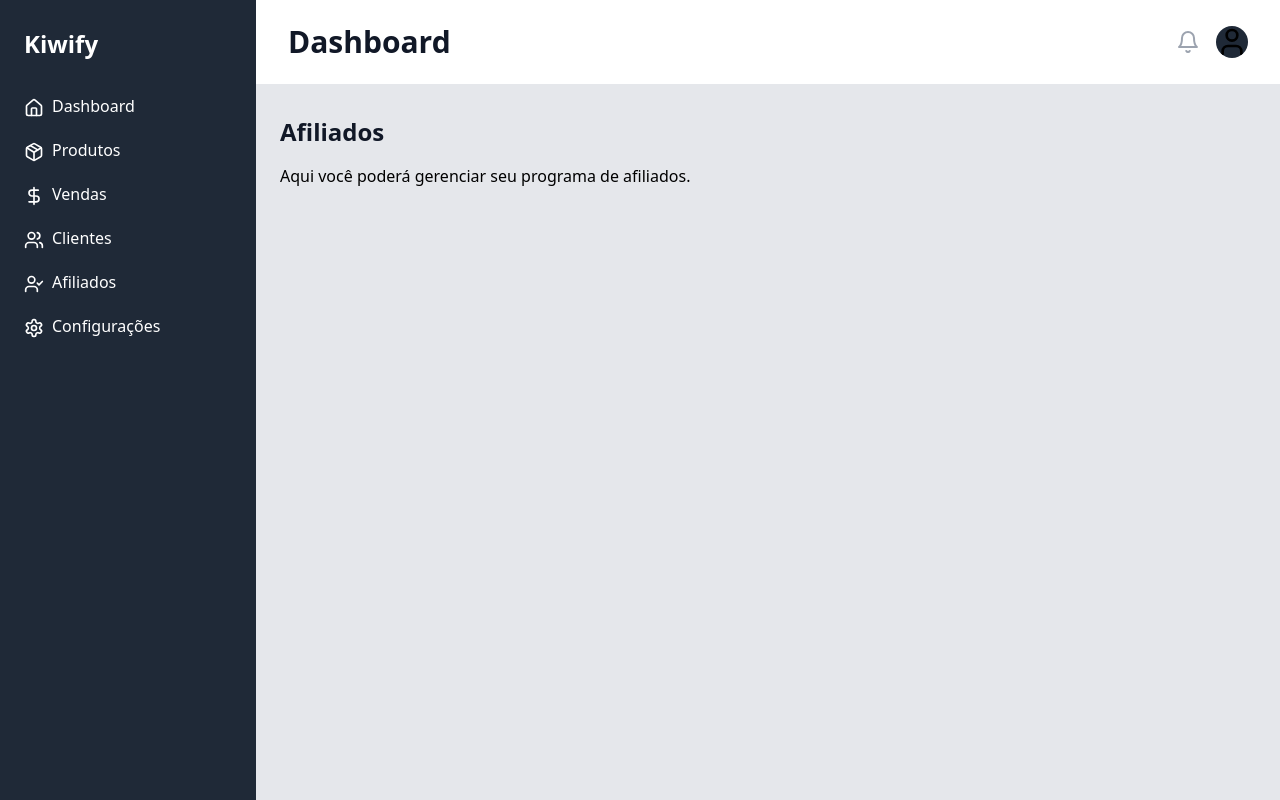
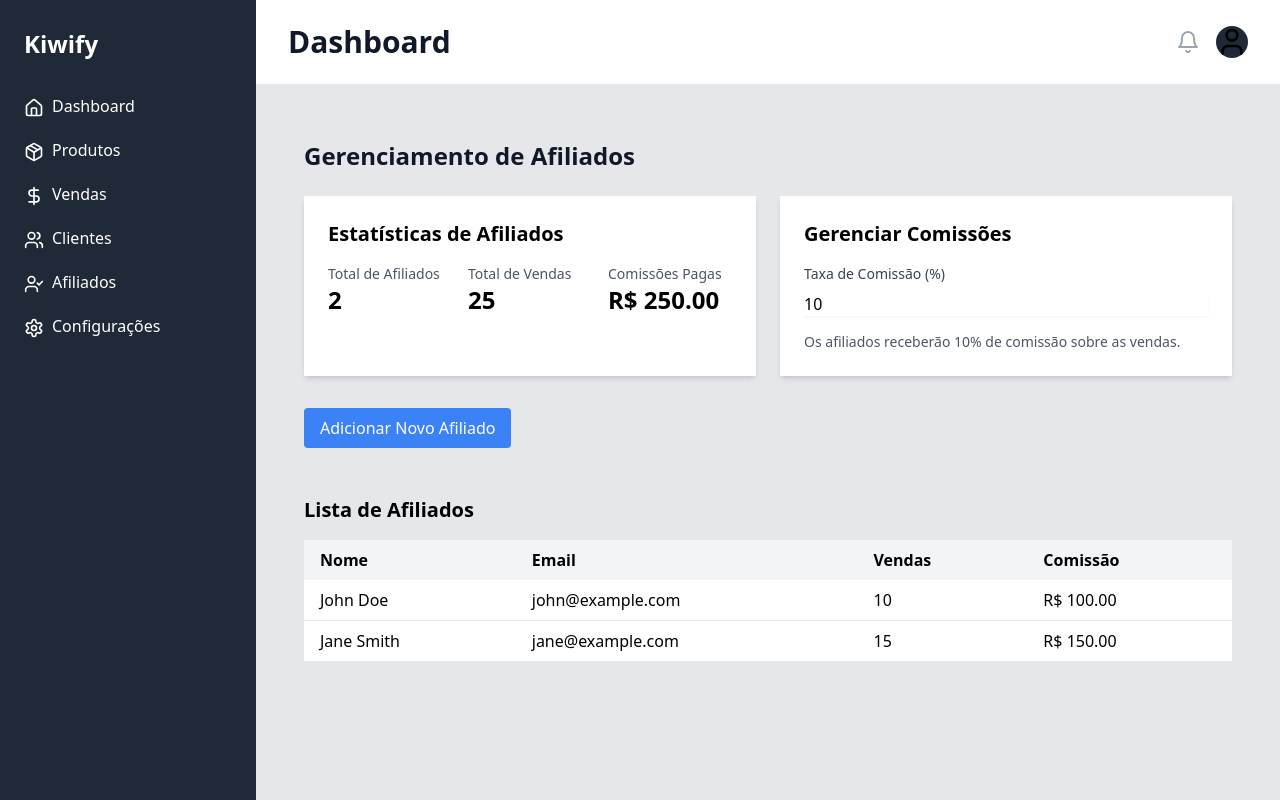
Before and after one commit to BetoFerrari21/nav-side-data-portal, a React (Vite) app: page /affiliates in a window 1280 px wide. Built offline with nearby package versions, Linux system fonts and the light colour scheme; the HTML template or start-up script is replaced by a standard one.

Commit message:
Create affiliate platform
Implement a complete affiliate platform with necessary features and functionalities.
[skip gpt_engineer]

```diff
--- a/src/App.jsx
+++ b/src/App.jsx
@@ -1,5 +1,6 @@
 import React from 'react';
 import { BrowserRouter as Router, Route, Routes } from 'react-router-dom';
+import { QueryClient, QueryClientProvider } from '@tanstack/react-query';
 import Sidebar from './components/Sidebar';
 import Header from './components/Header';
 import Dashboard from './pages/Dashboard';
@@ -9,8 +10,11 @@ import Customers from './pages/Customers';
 import Affiliates from './pages/Affiliates';
 import Settings from './pages/Settings';
 
+const queryClient = new QueryClient();
+
 function App() {
   return (
+    <QueryClientProvider client={queryClient}>
       <Router>
         <div className="flex h-screen bg-gray-100">
           <Sidebar />
@@ -31,6 +35,7 @@ function App() {
           </div>
         </div>
       </Router>
+    </QueryClientProvider>
   );
 }
 
--- /dev/null
+++ b/src/components/AffiliateForm.jsx
@@ -0,0 +1,55 @@
+import React, { useState } from 'react';
+
+const AffiliateForm = () => {
+  const [formData, setFormData] = useState({
+    name: '',
+    email: '',
+  });
+
+  const handleChange = (e) => {
+    setFormData({ ...formData, [e.target.name]: e.target.value });
+  };
+
+  const handleSubmit = (e) => {
+    e.preventDefault();
+    // Aqui você implementaria a lógica para adicionar o afiliado
+    console.log('Novo afiliado:', formData);
+    // Resetar o formulário
+    setFormData({ name: '', email: '' });
+  };
+
+  return (
+    <form onSubmit={handleSubmit} className="bg-white p-6 rounded-lg shadow-md">
+      <h3 className="text-xl font-semibold mb-4">Adicionar Novo Afiliado</h3>
+      <div className="mb-4">
+        <label htmlFor="name" className="block text-sm font-medium text-gray-700">Nome</label>
+        <input
+          type="text"
+          id="name"
+          name="name"
+          value={formData.name}
+          onChange={handleChange}
+          className="mt-1 block w-full rounded-md border-gray-300 shadow-sm focus:border-indigo-300 focus:ring focus:ring-indigo-200 focus:ring-opacity-50"
+          required
+        />
+      </div>
+      <div className="mb-4">
+        <label htmlFor="email" className="block text-sm font-medium text-gray-700">Email</label>
+        <input
+          type="email"
+          id="email"
+          name="email"
+          value={formData.email}
+          onChange={handleChange}
+          className="mt-1 block w-full rounded-md border-gray-300 shadow-sm focus:border-indigo-300 focus:ring focus:ring-indigo-200 focus:ring-opacity-50"
+          required
+        />
+      </div>
+      <button type="submit" className="bg-green-500 text-white px-4 py-2 rounded hover:bg-green-600 transition-colors">
+        Adicionar Afiliado
+      </button>
+    </form>
+  );
+};
+
+export default AffiliateForm;
--- /dev/null
+++ b/src/components/AffiliateList.jsx
@@ -0,0 +1,33 @@
+import React from 'react';
+
+const AffiliateList = ({ affiliates }) => {
+  return (
+    <div className="mt-8">
+      <h3 className="text-xl font-semibold mb-4">Lista de Afiliados</h3>
+      <div className="overflow-x-auto">
+        <table className="min-w-full bg-white">
+          <thead className="bg-gray-100">
+            <tr>
+              <th className="py-2 px-4 text-left">Nome</th>
+              <th className="py-2 px-4 text-left">Email</th>
+              <th className="py-2 px-4 text-left">Vendas</th>
+              <th className="py-2 px-4 text-left">Comissão</th>
+            </tr>
+          </thead>
+          <tbody>
+            {affiliates.map((affiliate) => (
+              <tr key={affiliate.id} className="border-b">
+                <td className="py-2 px-4">{affiliate.name}</td>
+                <td className="py-2 px-4">{affiliate.email}</td>
+                <td className="py-2 px-4">{affiliate.sales}</td>
+                <td className="py-2 px-4">R$ {affiliate.commission.toFixed(2)}</td>
+              </tr>
+            ))}
+          </tbody>
+        </table>
+      </div>
+    </div>
+  );
+};
+
+export default AffiliateList;
--- /dev/null
+++ b/src/components/AffiliateStats.jsx
@@ -0,0 +1,29 @@
+import React from 'react';
+
+const AffiliateStats = ({ affiliates }) => {
+  const totalAffiliates = affiliates.length;
+  const totalSales = affiliates.reduce((sum, affiliate) => sum + affiliate.sales, 0);
+  const totalCommission = affiliates.reduce((sum, affiliate) => sum + affiliate.commission, 0);
+
+  return (
+    <div className="bg-white p-6 rounded-lg shadow-md">
+      <h3 className="text-xl font-semibold mb-4">Estatísticas de Afiliados</h3>
+      <div className="grid grid-cols-3 gap-4">
+        <div>
+          <p className="text-sm text-gray-600">Total de Afiliados</p>
+          <p className="text-2xl font-bold">{totalAffiliates}</p>
+        </div>
+        <div>
+          <p className="text-sm text-gray-600">Total de Vendas</p>
+          <p className="text-2xl font-bold">{totalSales}</p>
+        </div>
+        <div>
+          <p className="text-sm text-gray-600">Comissões Pagas</p>
+          <p className="text-2xl font-bold">R$ {totalCommission.toFixed(2)}</p>
+        </div>
+      </div>
+    </div>
+  );
+};
+
+export default AffiliateStats;
--- /dev/null
+++ b/src/components/CommissionManager.jsx
@@ -0,0 +1,34 @@
+import React, { useState } from 'react';
+
+const CommissionManager = () => {
+  const [commissionRate, setCommissionRate] = useState(10);
+
+  const handleCommissionChange = (e) => {
+    setCommissionRate(Number(e.target.value));
+  };
+
+  return (
+    <div className="bg-white p-6 rounded-lg shadow-md">
+      <h3 className="text-xl font-semibold mb-4">Gerenciar Comissões</h3>
+      <div>
+        <label htmlFor="commissionRate" className="block text-sm font-medium text-gray-700 mb-2">
+          Taxa de Comissão (%)
+        </label>
+        <input
+          type="number"
+          id="commissionRate"
+          value={commissionRate}
+          onChange={handleCommissionChange}
+          min="0"
+          max="100"
+          className="mt-1 block w-full rounded-md border-gray-300 shadow-sm focus:border-indigo-300 focus:ring focus:ring-indigo-200 focus:ring-opacity-50"
+        />
+      </div>
+      <p className="mt-4 text-sm text-gray-600">
+        Os afiliados receberão {commissionRate}% de comissão sobre as vendas.
+      </p>
+    </div>
+  );
+};
+
+export default CommissionManager;
--- a/src/pages/Affiliates.jsx
+++ b/src/pages/Affiliates.jsx
@@ -1,13 +1,45 @@
-import React from 'react';
+import React, { useState } from 'react';
+import { useQuery } from '@tanstack/react-query';
+import AffiliateList from '../components/AffiliateList';
+import AffiliateForm from '../components/AffiliateForm';
+import AffiliateStats from '../components/AffiliateStats';
+import CommissionManager from '../components/CommissionManager';
+
+const fetchAffiliates = async () => {
+  // Simulated API call
+  return [
+    { id: 1, name: 'John Doe', email: 'john@example.com', sales: 10, commission: 100 },
+    { id: 2, name: 'Jane Smith', email: 'jane@example.com', sales: 15, commission: 150 },
+  ];
+};
 
 const Affiliates = () => {
+  const [showForm, setShowForm] = useState(false);
+  const { data: affiliates, isLoading, error } = useQuery({
+    queryKey: ['affiliates'],
+    queryFn: fetchAffiliates,
+  });
+
+  if (isLoading) return <div>Carregando...</div>;
+  if (error) return <div>Erro ao carregar afiliados: {error.message}</div>;
+
   return (
-    <div>
-      <h2 className="text-2xl font-semibold text-gray-900">Afiliados</h2>
-      <div className="mt-4">
-        <p>Aqui você poderá gerenciar seu programa de afiliados.</p>
-        {/* Adicione a lista de afiliados e funcionalidades relacionadas aqui */}
+    <div className="p-6">
+      <h2 className="text-2xl font-semibold text-gray-900 mb-6">Gerenciamento de Afiliados</h2>
+      <div className="grid grid-cols-1 md:grid-cols-2 gap-6">
+        <AffiliateStats affiliates={affiliates} />
+        <CommissionManager />
       </div>
+      <div className="mt-8">
+        <button
+          className="bg-blue-500 text-white px-4 py-2 rounded hover:bg-blue-600 transition-colors mb-4"
+          onClick={() => setShowForm(!showForm)}
+        >
+          {showForm ? 'Fechar Formulário' : 'Adicionar Novo Afiliado'}
+        </button>
+        {showForm && <AffiliateForm />}
+      </div>
+      <AffiliateList affiliates={affiliates} />
     </div>
   );
 };
```
Lines whose indentation alone changed are shown as unchanged.
